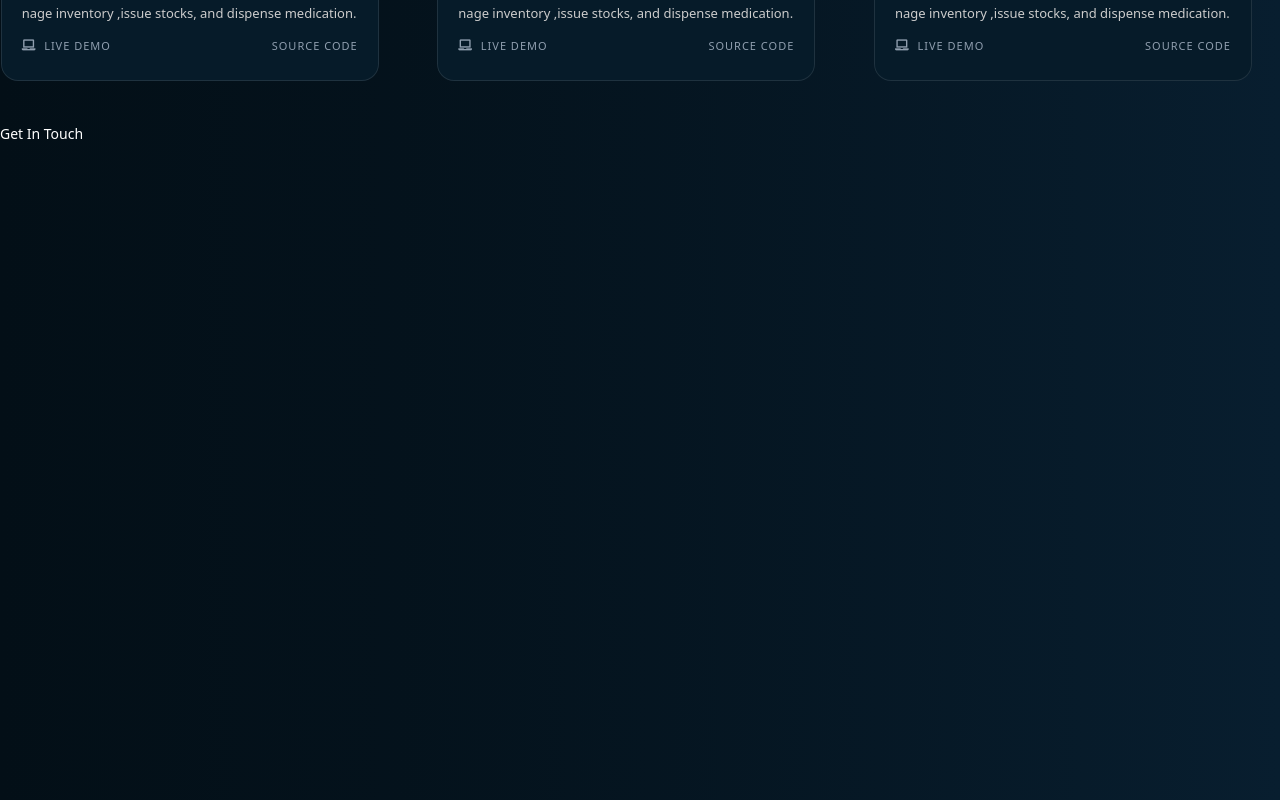
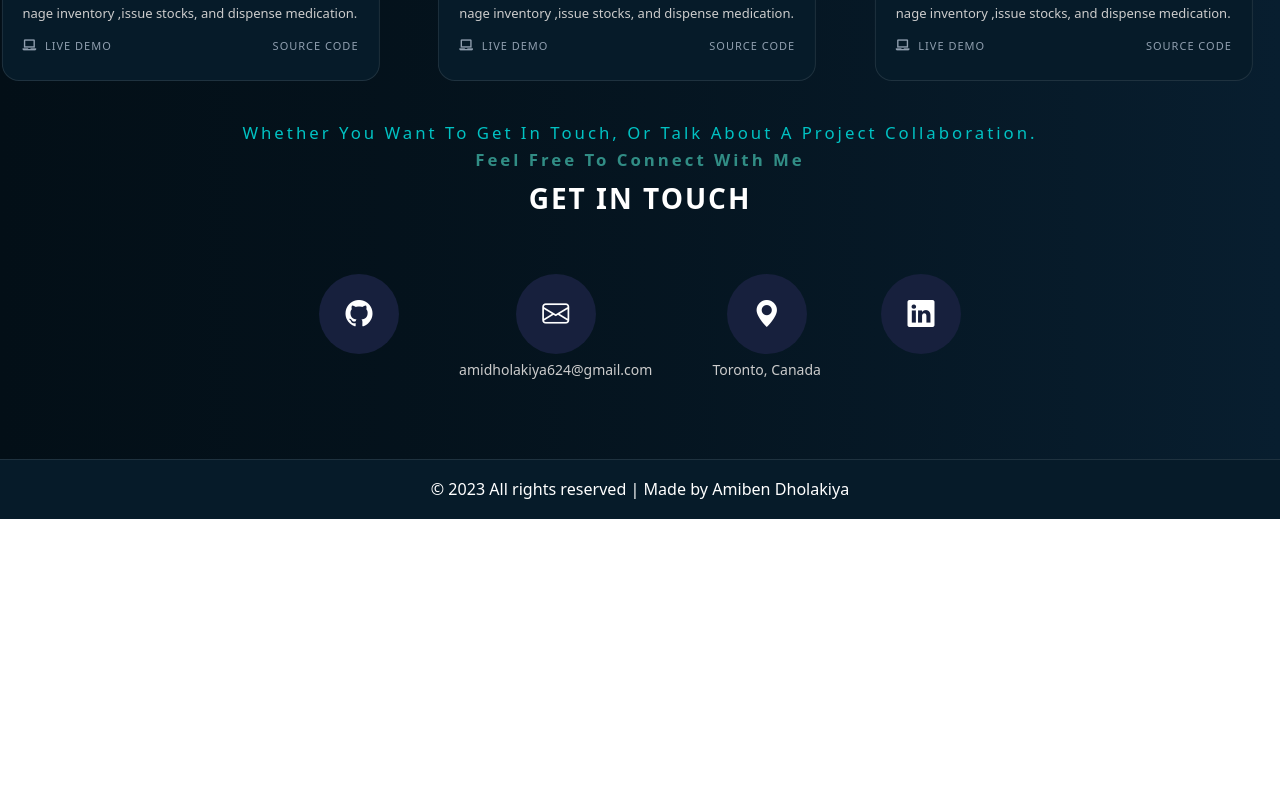
Before and after one commit to AmiDholakiya/portfolio, a React (Create React App) app: page / in a window 1280 px wide. Shown: the part 1840-2640 px from the top of the page. After the commit the page ends 2359 px from the top, so only its background shows below. Built offline with nearby package versions, Linux system fonts and the light colour scheme; no server answers; a web font is replaced by a local one.

Commit message:
feat:contact and footer design

```diff
--- a/src/components/AboutMe/index.tsx
+++ b/src/components/AboutMe/index.tsx
@@ -1,7 +1,7 @@
 import "./aboutme.css"
 import AboutImage from "../../assets/aboutMe.svg"
 
-export default ()=>{
+const AboutMe = ()=>{
     return (
         <div id="about" className="body_page">
             <div className="about_image">
@@ -33,3 +33,5 @@ export default ()=>{
         </div>
     )
 }
+
+export default AboutMe;
--- /dev/null
+++ b/src/components/Contact/contact.css
@@ -0,0 +1,70 @@
+#contact .section_heder, #contact .section_title{
+    text-align: center;
+}
+#contact .section_heder h2{
+    text-transform: capitalize !important;
+}
+
+.bold_header{
+    font-weight: 750;
+    color: var(--color-button) !important;
+}
+
+#contact .section_body{
+    align-self: center;
+    display: flex;
+    flex-direction: column;
+}
+
+.contact-info{
+    display: flex;
+    padding: 10px;
+    width: 70%;
+    margin: auto;
+    margin-bottom: 10px;
+    align-items: start;
+    text-align: center;
+    justify-content: center;
+    cursor: pointer;
+}
+
+.contact-details{
+    margin: 30px;
+    display: flex;
+    align-items: center;
+    flex-direction: column;
+    justify-content: space-around;
+}
+
+.contact-details i{
+    margin-bottom: 5px;
+    font-size: 27px;
+    border-radius: 50%;
+    display: flex;
+    justify-content: center;
+    align-items: center;
+    top: 50%;
+    color: var(--color-white);
+    height: 80px;
+    width: 80px;
+    border-radius: 150px;
+    background: rgb(23, 32, 61);
+}
+
+.contact-details p{
+    font-size: 14px;
+}
+
+  .contact_mi {
+    margin-left: 10px;
+    margin-top: 10px;
+  }
+
+  .contact_mi p {
+    font-size: 14px;
+  }
+  .contact_mi h4 {
+    margin-bottom: 0;
+    padding-bottom: 0;
+    font-size: 1.3rem;
+  }
--- a/src/components/Contact/index.tsx
+++ b/src/components/Contact/index.tsx
@@ -1,7 +1,45 @@
-export default ()=>{
+import "./contact.css";
+import Footer from "../Footer";
+
+const Contact = () =>{
     return (
-        <div id="contact" className="body_page" style={{height:"150vh",border:"2px", color:"white"}}>
-            Get In Touch
+        <div id="contact" className="body_page">
+            <div className="section_heder">
+                 <h2>Whether you want to get in touch, or talk about a project collaboration.</h2>
+                 <h2 className="bold_header">Feel free to connect with me</h2>
+             </div>
+             <div className="section_title">
+                 Get In Touch
+             </div>
+             <div className="section_body">
+                <div className="contact-info ">
+                <a href="https://www.w3schools.com/cssref/pr_border-top.php" target="_blank">
+                <div className="contact-details">
+                        <i className="bi bi-github" ></i>
+                      </div>
+                      </a>
+                      <a href="https://www.w3schools.com/cssref/pr_border-top.php" target="_blank">
+                        <div className="contact-details">
+                          <i className="bi bi-envelope" ></i>
+                          <p className="d_name">amidholakiya624@gmail.com</p>
+                        </div>
+                      </a>
+                      <a href="https://www.w3schools.com/cssref/pr_border-top.php" target="_blank">
+                      <div className="contact-details">
+                        <i className="bi bi-geo-alt-fill" ></i>
+                        <p className="d_name">Toronto, Canada</p>
+                      </div>
+                      </a>
+                      <a href="https://www.w3schools.com/cssref/pr_border-top.php" target="_blank">
+                      <div className="contact-details">
+                        <i className="bi bi-linkedin" ></i>
+                      </div>
+                      </a>
+                    </div>
+             </div>
+             <Footer/>
         </div>
     )
 }
+
+export default Contact;
--- /dev/null
+++ b/src/components/Footer/footer.css
@@ -0,0 +1,12 @@
+#footer{
+    display: flex;
+    width: 100%;
+    justify-content: center;
+    font-size: calc(.6rem + .6vw);
+    margin-bottom: .5rem;
+    font-weight: 500;
+    line-height: 1.2;
+    padding: 20px;
+    background-color: #061B29;
+    border-top: 1px solid rgb(255 255 255 / 0.1);
+}
--- /dev/null
+++ b/src/components/Footer/index.tsx
@@ -0,0 +1,11 @@
+import "./footer.css"
+
+const Footer = () => {
+    return (
+        <div id="footer" >
+                © {new Date().getFullYear()} All rights reserved | Made by Amiben Dholakiya
+        </div>
+    )
+}
+
+export default Footer;
--- a/src/components/index.tsx
+++ b/src/components/index.tsx
@@ -4,6 +4,7 @@ import AboutMe from "./AboutMe";
 import MySkills from "./MySkills";
 import MyWork from "./MyWork";
 import Contact from "./Contact";
+import Footer from "./Footer";
 
 export {
     Header,
@@ -11,5 +12,6 @@ export {
     AboutMe,
     MySkills,
     MyWork,
-    Contact
+    Contact,
+    Footer
 }
```
